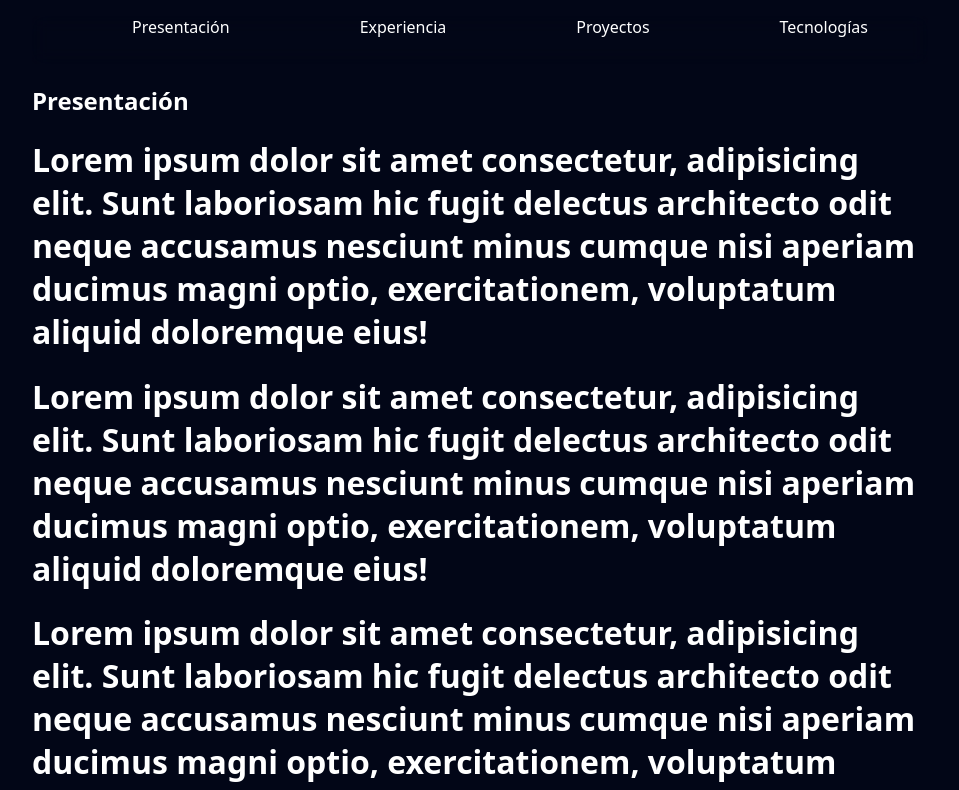
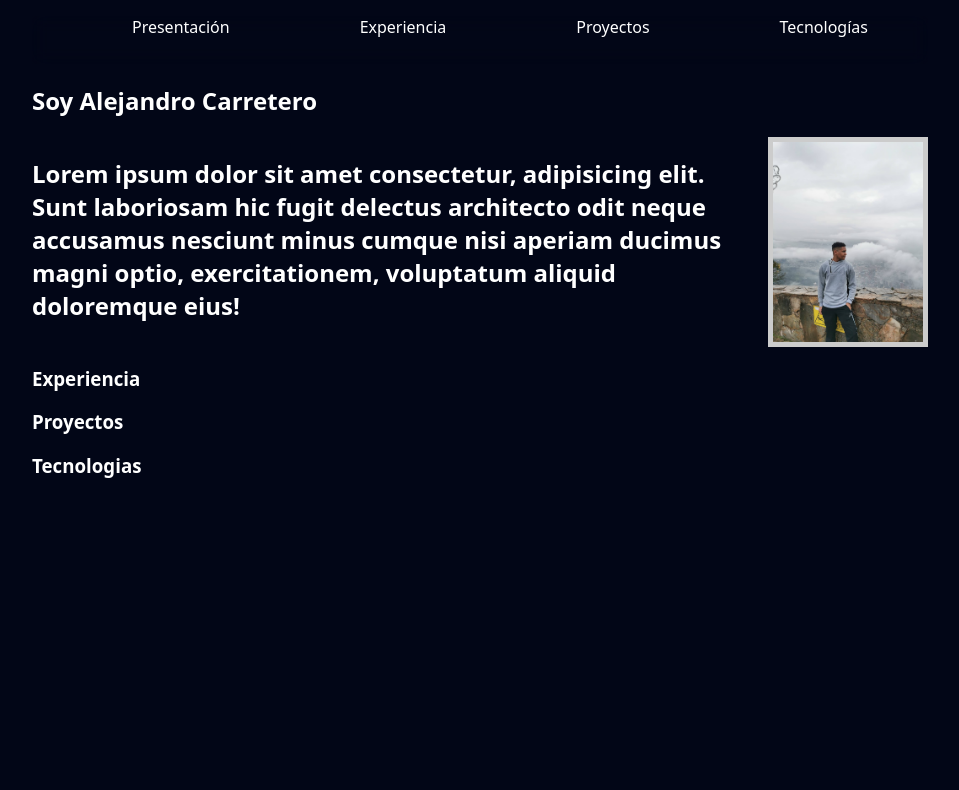
Before and after one commit to chandro-dev/alejocarreteroweb, a React (Vite) app: page / in a window 1280 px wide. Shown: the top 790 px of the page, without its empty margins (160-1119 px from the left). Built offline with nearby package versions, Linux system fonts and the light colour scheme.

Commit message:
add img for presentation

```diff
--- /dev/null
+++ b/src/Presentation.css
@@ -0,0 +1,14 @@
+#sectionInformation {
+
+}
+
+#containerInfo{
+    height: 100%;
+    display: flex;
+    gap: 20px;
+}
+
+.imagen-enmarcada {
+    border: 5px solid #ccc;
+    height: 200px;
+  }
--- a/src/Presentation.jsx
+++ b/src/Presentation.jsx
@@ -1,17 +1,18 @@
 
-export default function Presentation(){
+import './Presentation.css'
+import foto from './assets/image.png'
+export default function Presentation() {
 
 
-    return(
-        <>
+    return (
+        <section id='sectionInformation'>
 
-        <h2>Presentación</h2>
-        <h1>Lorem ipsum dolor sit amet consectetur, adipisicing elit. Sunt laboriosam hic fugit delectus architecto odit neque accusamus nesciunt minus cumque nisi aperiam ducimus magni optio, exercitationem, voluptatum aliquid doloremque eius!</h1>
-        <h1>Lorem ipsum dolor sit amet consectetur, adipisicing elit. Sunt laboriosam hic fugit delectus architecto odit neque accusamus nesciunt minus cumque nisi aperiam ducimus magni optio, exercitationem, voluptatum aliquid doloremque eius!</h1>
-        <h1>Lorem ipsum dolor sit amet consectetur, adipisicing elit. Sunt laboriosam hic fugit delectus architecto odit neque accusamus nesciunt minus cumque nisi aperiam ducimus magni optio, exercitationem, voluptatum aliquid doloremque eius!</h1>
-        <h1>Lorem ipsum dolor sit amet consectetur, adipisicing elit. Sunt laboriosam hic fugit delectus architecto odit neque accusamus nesciunt minus cumque nisi aperiam ducimus magni optio, exercitationem, voluptatum aliquid doloremque eius!</h1>
-        <h1>Lorem ipsum dolor sit amet consectetur, adipisicing elit. Sunt laboriosam hic fugit delectus architecto odit neque accusamus nesciunt minus cumque nisi aperiam ducimus magni optio, exercitationem, voluptatum aliquid doloremque eius!</h1>
+            <h1>Soy Alejandro Carretero</h1>
+            <div id='containerInfo'>
+                <h2>Lorem ipsum dolor sit amet consectetur, adipisicing elit. Sunt laboriosam hic fugit delectus architecto odit neque accusamus nesciunt minus cumque nisi aperiam ducimus magni optio, exercitationem, voluptatum aliquid doloremque eius!</h2>
+                <img className='imagen-enmarcada ' src={foto} alt="iamgen de perfil" />
+            </div>
 
-        </>
+        </section>
     )
 }
```
